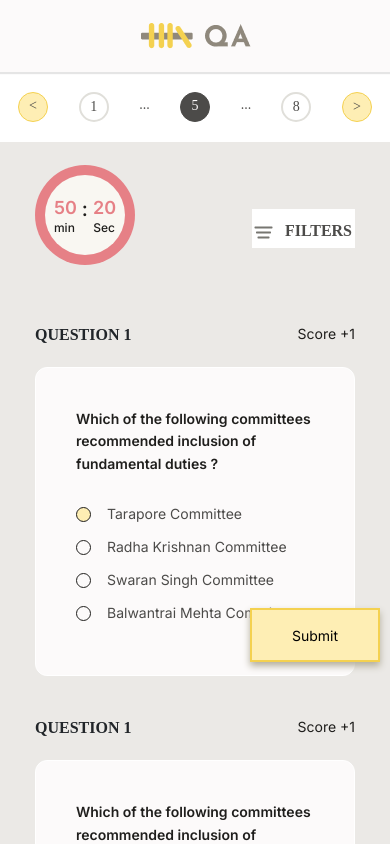
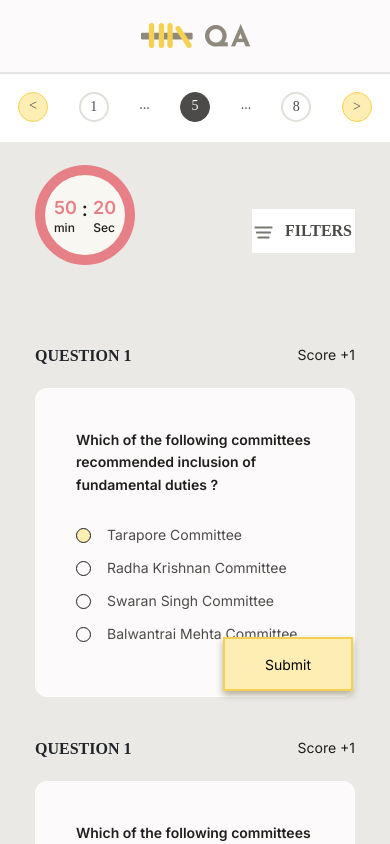
Before and after one commit to divyasab/assessment_platform, a Next.js app: page /assessment in a window 390 px wide. Shown: the top 844 px of the page. Built offline with nearby package versions, Linux system fonts and the light colour scheme; a web font is replaced by a local one.

Commit message:
I fixedproperly secound page

```diff
--- a/app/assessment/Siderbar_container.js
+++ b/app/assessment/Siderbar_container.js
@@ -17,9 +17,11 @@ const Siderbar_container = function() {
                                     Filters
                             </button>
                         </div>
-                        <a href="/submit_buttonbar">
-                            <button className="submit-button1  mobile-only ">Submit</button>
-                        </a>
+                        <div className="button-main">
+                            <a href="/submit_buttonbar">
+                                <button className="submit-button1  mobile-only ">Submit</button>
+                            </a>
+                        </div>
                     </div>
                     <Question_container/>
                     <Question_container/>
--- a/app/assessment/question_container.css
+++ b/app/assessment/question_container.css
@@ -88,6 +88,7 @@ body{
     .question-contanier{
         width: 320px;
         margin: 0;
+
     }
     .questions{
         width: 320px;
--- a/app/assessment/siderbar_container.css
+++ b/app/assessment/siderbar_container.css
@@ -28,16 +28,9 @@
         height: 100px;
         margin: 23px 0px 50px 19px;
     }
-    .second-question-container{
-        position: relative;
-    }
-    .button-main{
-        display: flex;
-        justify-content: end;
-    }
-    .button-main a{
-        margin: 0;
-    }
+
+
+
     .filter-button{
         float: right;
         margin-top: 67px;
@@ -55,10 +48,7 @@
     .filter-logo{
         margin-right: 12px;
     }
-    button{
-        width: 103px;
-        height: 39px;
-    }
+
 
 
 }
--- a/app/globals.css
+++ b/app/globals.css
@@ -168,12 +168,11 @@ body{
         display: block;
         height: 54px;
         width: 130px;
-        margin-bottom: 7px;
+        margin-left: 188px;
         padding: 12px 35px;
         position: fixed;
-        right: 10px;
         z-index: 1000;
-        bottom: 175px;
+        bottom: 153px;
         border: 2px solid  #F4D150;
         background-color:  #FEEEB4;
         box-shadow: 0px 4px 7px 0px #B3AE9C;
```
